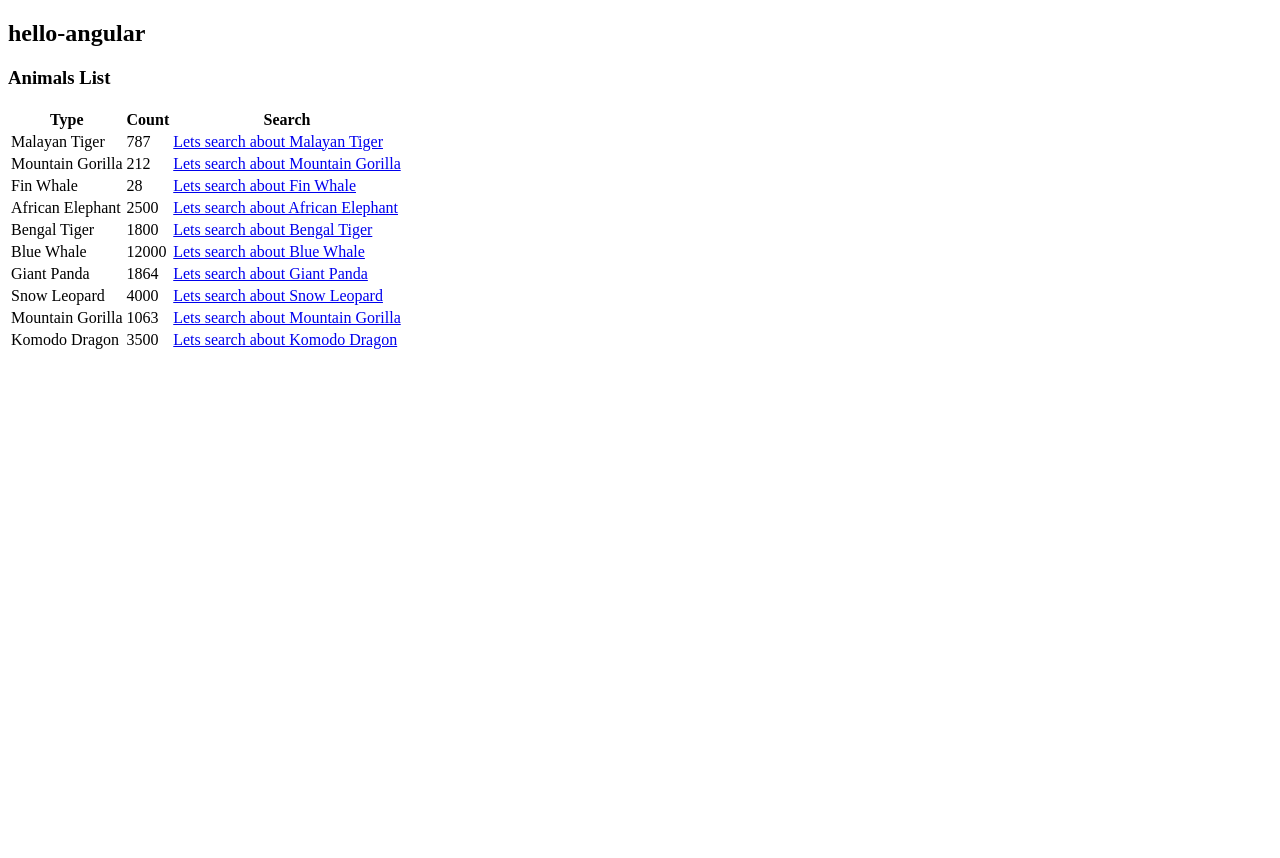
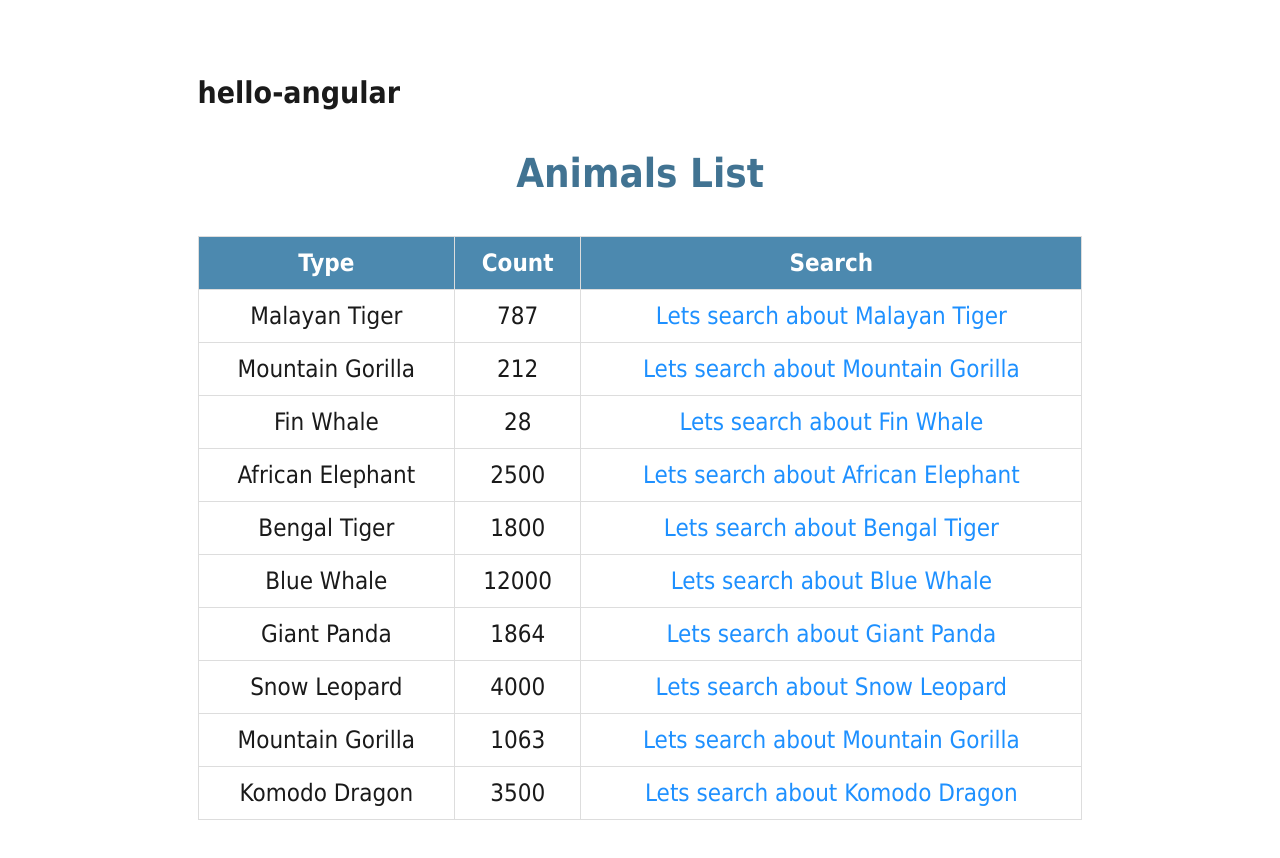
Before and after one commit to OriChaiMatan/Hello-Angular, an Angular app: page / in a window 1280 px wide. Shown: the top 858 px of the page. Before the commit the page ends 800 px from the top, so only its background shows below. Built offline with nearby package versions, Linux system fonts and the light colour scheme.

Commit message:
Design animals-list

```diff
--- a/src/app/app-root/app.component.scss
+++ b/src/app/app-root/app.component.scss
@@ -0,0 +1,14 @@
+.main-app {
+    padding: 20px;
+    color: #1a1a1a;
+    width: 70%;
+    margin: 30px auto;
+    border-radius: 10px;
+    color: 292929;
+    font-family: Tahoma, Geneva, Verdana, sans-serif;
+    font-size: 20px;
+
+    > section {
+        padding-block: 5px;
+    }
+}
--- a/src/app/cmps/animal-list/animal-list.component.html
+++ b/src/app/cmps/animal-list/animal-list.component.html
@@ -1,6 +1,6 @@
 <section class="animals-list">
     <h1>Animals List</h1>
-    <table>
+    <table class="animal-table">
         <thead>
             <tr>
                 <th>Type</th>
--- a/src/app/cmps/animal-list/animal-list.component.scss
+++ b/src/app/cmps/animal-list/animal-list.component.scss
@@ -0,0 +1,42 @@
+.animals-list {
+
+    h1 {
+        font-size: 2em;
+        text-align: center;
+        color: #417392;
+    }
+
+    .animal-table {
+        width: 100%;
+        border-collapse: collapse;
+        margin: 20px 0;
+        font-size: 1.2em;
+        text-align: center;
+        /* Center-align text */
+    }
+
+    .animal-table th,
+    .animal-table td {
+        padding: 12px 15px;
+        border: 1px solid #ddd;
+    }
+
+    .animal-table th {
+        background-color: #4c89af;
+        /* Green background for header */
+        color: white;
+        /* White text color */
+    }
+
+    .animal-table a {
+        color: #1E90FF;
+        /* Link color */
+        text-decoration: none;
+        /* Remove underline from links */
+    }
+
+    .animal-table a:hover {
+        text-decoration: underline;
+        /* Underline on hover */
+    }
+}
```
